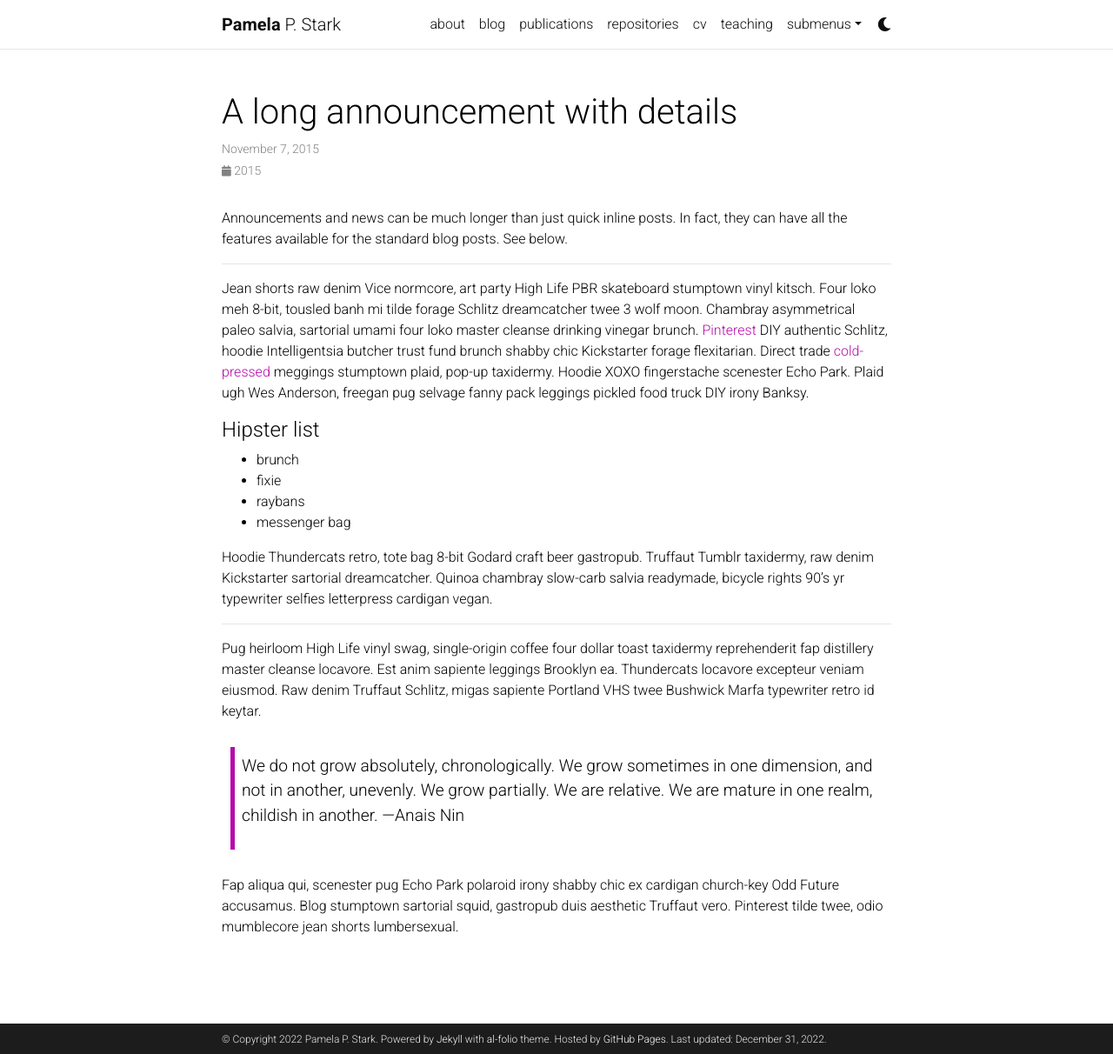
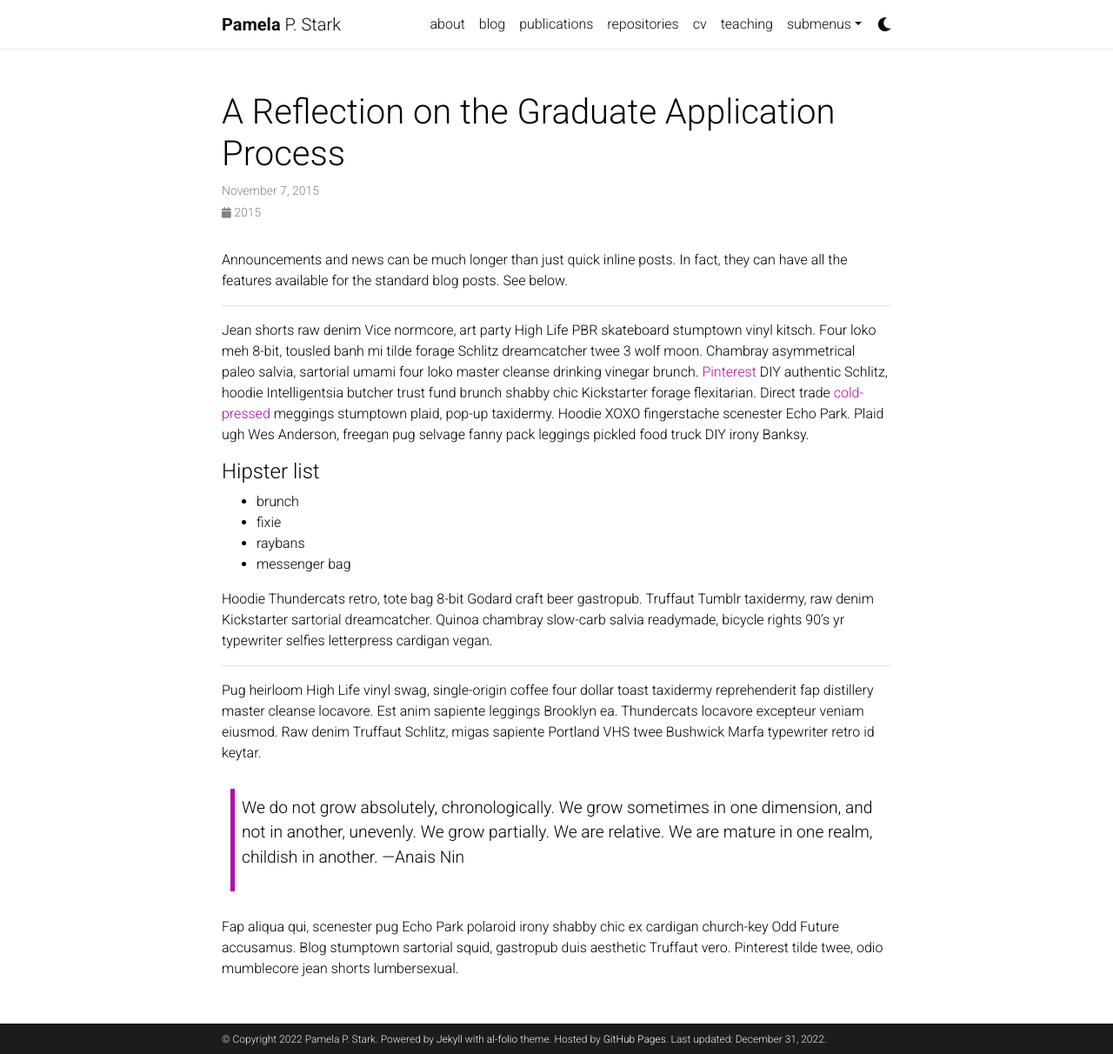
Before and after one commit to pamelastark/pamelastark.github.io, a Jekyll site: the page built from _news/announcement_2.md, in a window 1280 px wide and 1212 px high. Shown: the whole window at 87% size. Built offline with Jekyll 4.4.1, drawn with Linux system fonts in a browser that asks for light colours; comment, search, counter and statistics services are not loaded; a style sheet for code colours, icons or effects is not loaded.

Commit message:
Testing new announcement

```diff
--- a/_news/announcement_2.md
+++ b/_news/announcement_2.md
@@ -1,6 +1,6 @@
 ---
 layout: post
-title: A long announcement with details
+title: A Reflection on the Graduate Application Process
 date: 2015-11-07 16:11:00-0400
 inline: false
 ---
```
